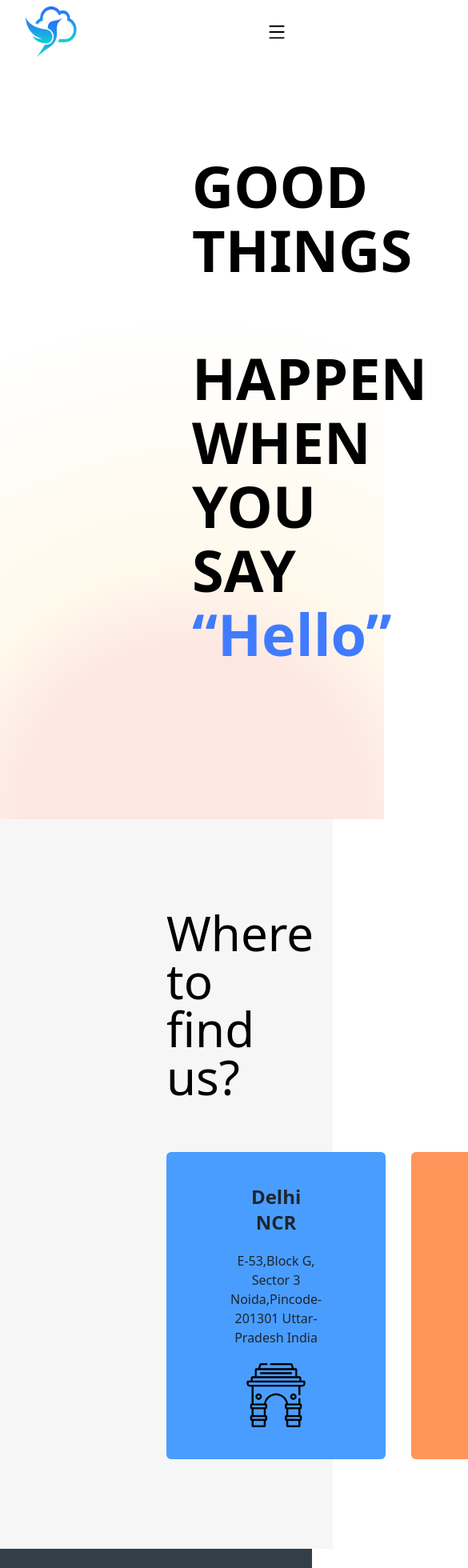
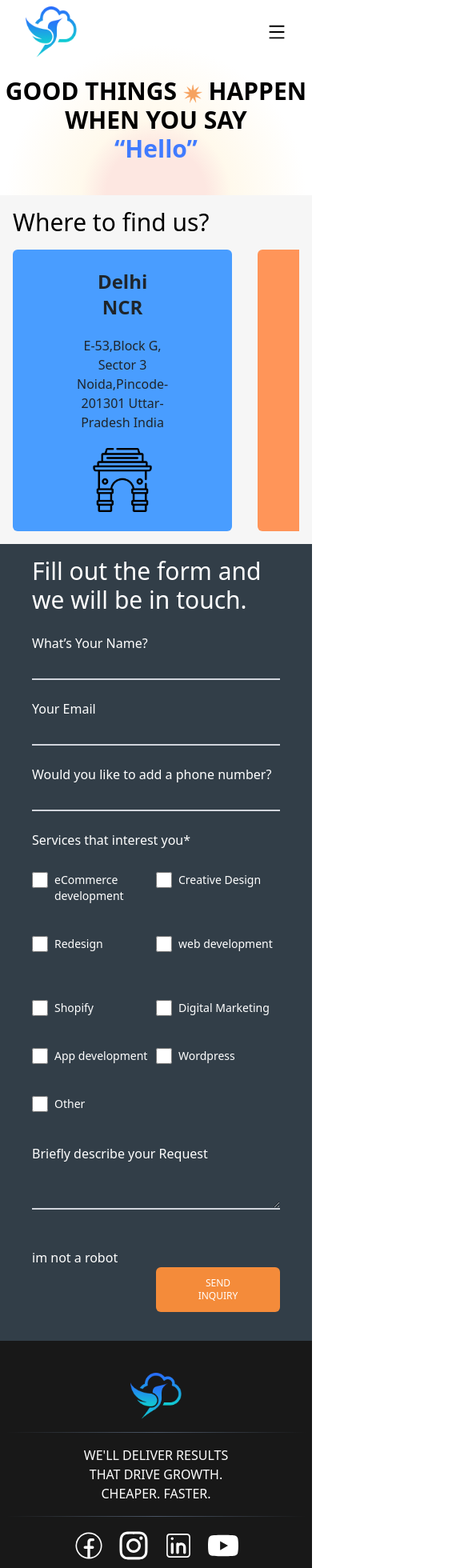
Before and after one commit to sachinchauhan4141/CloudSparrow, a React (Vite) app: page /contact in a window 390 px wide. Shown: the top 1960 px of the page at 80% size, 585 px wide, since content can reach past the window. Built offline with nearby package versions, Linux system fonts and the light colour scheme.

Commit message:
made footer,about,service,contact responsive

```diff
--- a/src/components/Common/Footer.jsx
+++ b/src/components/Common/Footer.jsx
@@ -7,27 +7,29 @@ import { Link } from "react-router-dom";
 const Footer = () => {
   return (
     <>
-      <div className="flex flex-col justify-between bg-[#181818] text-white px-24 h-[70vh]">
-        <div className="flex justify-evenly items-center h-[40%]">
-          <div className="flex flex-col items-center justify-center h-full w-full">
+      <div className="flex flex-col justify-between bg-[#181818] text-white px-2 lg:px-24 lg:h-[70vh] lg:pt-0 pt-10">
+        <div className="flex flex-col lg:flex-row justify-evenly items-center h-[40%]">
+          <div className="flex lg:flex-col items-center justify-center h-full w-full">
             <img
               src="/cloudsparrow-all-img/logo.png"
               alt="Cloud Sparrow"
               className="w-16 mb-4"
             />
           </div>
-          <div className="h-full border-dotted bg-gradient-to-b w-[1px] from-[#55555500] via-gray-600 to-gray-600 text-transparent">
+          <div className="block lg:hidden w-full border-dotted bg-gradient-to-r h-[1px] from-[#55555500] via-gray-600 to-[#55555500]" />
+          <div className="hidden lg:block h-full border-dotted bg-gradient-to-b w-[1px] from-[#55555500] via-gray-600 to-gray-600 text-transparent">
             .
           </div>
-          <div className="flex flex-col items-center justify-center h-full w-full text-[#FFFFFF]">
-            <p className="font-medium text-lg">WE'LL DELIVER RESULTS</p>
-            <p className="font-medium text-lg">THAT DRIVE GROWTH.</p>
-            <p className="font-medium text-lg">CHEAPER. FASTER.</p>
+          <div className="my-4 lg:my-0 flex flex-col items-center justify-center h-full w-full text-[#FFFFFF]">
+            <p className="font-medium lg:text-lg">WE'LL DELIVER RESULTS</p>
+            <p className="font-medium lg:text-lg">THAT DRIVE GROWTH.</p>
+            <p className="font-medium lg:text-lg">CHEAPER. FASTER.</p>
           </div>
-          <div className="h-full border-dotted bg-gradient-to-b w-[1px] from-[#55555500] via-gray-600 to-gray-600 text-transparent">
+          <div className="block lg:hidden w-full border-dotted bg-gradient-to-r h-[1px] from-[#55555500] via-gray-600 to-[#55555500]" />
+          <div className="hidden lg:block h-full border-dotted bg-gradient-to-b w-[1px] from-[#55555500] via-gray-600 to-gray-600 text-transparent">
             .
           </div>
-          <div className="flex justify-center items-center space-x-4 text-[40px] h-full w-full">
+          <div className="my-4 lg:my-0 flex justify-center items-center space-x-4 text-[40px] h-full w-full">
             <a divef="#">
               <CiFacebook />
             </a>
@@ -43,7 +45,7 @@ const Footer = () => {
           </div>
         </div>
         <div className="w-full border-dotted bg-gradient-to-r h-[1px] from-[#55555500] via-gray-600 to-[#55555500]" />
-        <div className="flex justify-evenly items-center h-[40%]">
+        <div className="lg:my-0 my-4 flex flex-col lg:flex-row lg:gap-0 gap-4 justify-evenly items-center h-[40%]">
           <div className="flex flex-col gap-1 items-center justify-center h-full w-full">
             <div className="bg-blue-600 p-3 rounded-full text-xl">
               <FaPhoneAlt />
@@ -51,7 +53,8 @@ const Footer = () => {
             <p className="text-gray-300 mt-2">CALL NOW:</p>
             <p className="font-medium">+91 704 266 2801</p>
           </div>
-          <div className="h-full border-dotted bg-gradient-to-t w-[1px] from-[#55555500] via-gray-600 to-gray-600 text-transparent">
+          <div className="block lg:hidden w-full border-dotted bg-gradient-to-r h-[1px] from-[#55555500] via-gray-600 to-[#55555500]" />
+          <div className="hidden lg:block h-full border-dotted bg-gradient-to-t w-[1px] from-[#55555500] via-gray-600 to-gray-600 text-transparent">
             .
           </div>
           <div className="flex flex-col items-center gap-1 justify-center h-full w-full">
@@ -61,7 +64,8 @@ const Footer = () => {
             <p className="mt-2 text-[#FFFBF0] font-medium">1125, NE 125TH ST</p>
             <p className="text-[#FFFBF0] font-medium">NORTH MIAMI FL 33161</p>
           </div>
-          <div className="h-full border-dotted bg-gradient-to-t w-[1px] from-[#55555500] via-gray-600 to-gray-600 text-transparent">
+          <div className="block lg:hidden w-full border-dotted bg-gradient-to-r h-[1px] from-[#55555500] via-gray-600 to-[#55555500]" />
+          <div className="hidden lg:block h-full border-dotted bg-gradient-to-t w-[1px] from-[#55555500] via-gray-600 to-gray-600 text-transparent">
             .
           </div>
           <div className="flex flex-col items-center gap-1 justify-center h-full w-full">
@@ -73,16 +77,28 @@ const Footer = () => {
           </div>
         </div>
         <div className="w-full border-dotted bg-gradient-to-r h-[1px] from-[#55555500] via-gray-600 to-[#55555500]" />
-        <div className="flex flex-col justify-center items-center h-[20%]">
-          <div className="flex text-[#FFFFFF] items-center justify-evenly gap-14 text-xs font-medium h-full">
-            <Link className="cursor-pointer" to={"/"}>HOME</Link>
-            <Link className="cursor-pointer" to={"/about"}>ABOUT</Link>
-            <Link className="cursor-pointer" to={"/services"}>SERVICES</Link>
-            <Link className="cursor-pointer" to={"/portfolio"}>PORTFOLIO</Link>
-            <Link className="cursor-pointer" to={"/careers"}>CAREERS</Link>
-            <Link className="cursor-pointer" to={"/contact"}>CONTACT</Link>
+        <div className="lg:my-0 my-4 flex flex-col justify-center items-center h-[20%]">
+          <div className="hidden lg:flex text-[#FFFFFF] items-center justify-evenly gap-14 text-xs font-medium h-full">
+            <Link className="cursor-pointer" to={"/"}>
+              HOME
+            </Link>
+            <Link className="cursor-pointer" to={"/about"}>
+              ABOUT
+            </Link>
+            <Link className="cursor-pointer" to={"/services"}>
+              SERVICES
+            </Link>
+            <Link className="cursor-pointer" to={"/portfolio"}>
+              PORTFOLIO
+            </Link>
+            <Link className="cursor-pointer" to={"/careers"}>
+              CAREERS
+            </Link>
+            <Link className="cursor-pointer" to={"/contact"}>
+              CONTACT
+            </Link>
           </div>
-          <div className="w-full border-dotted bg-gradient-to-r h-[1px] from-[#55555500] via-gray-600 to-[#55555500]" />
+          <div className="hidden lg:block w-full border-dotted bg-gradient-to-r h-[1px] from-[#55555500] via-gray-600 to-[#55555500]" />
           <div className="h-full flex items-center justify-center">
             <div className="text-xs">
               <p>2025 © Cloud Sparrow Technology LLP All Rights Reserved</p>
--- a/src/components/Contact/Contact.jsx
+++ b/src/components/Contact/Contact.jsx
@@ -3,17 +3,25 @@ import React from "react";
 const Contact = () => {
   return (
     <div>
-      <div className="text-center py-48 px-60 bg-[radial-gradient(circle_at_bottom,#FDE7E1_20%,#FFF9EC_30%,#FFFFFF_60%)]">
-        <h1 className="text-7xl font-bold leading-20">
-          GOOD THINGS <img src="cloudsparrow-all-img/orangestar.png" alt="" className="inline size-16"/> HAPPEN <br /> WHEN YOU SAY
+      <div className="text-center pt-24 pb-10 lg:py-48 lg:px-60 bg-[radial-gradient(circle_at_bottom,#FDE7E1_20%,#FFF9EC_30%,#FFFFFF_60%)]">
+        <h1 className="text-3xl lg:text-7xl font-bold lg:leading-20">
+          GOOD THINGS{" "}
+          <img
+            src="cloudsparrow-all-img/orangestar.png"
+            alt=""
+            className="inline lg:size-16 size-6"
+          />{" "}
+          HAPPEN <br /> WHEN YOU SAY
           <p className="text-[#407BFF]">“Hello”</p>
         </h1>
       </div>
-      <div className="py-28 px-52 bg-[#F6F6F6]">
+      <div className="p-4 lg:py-28 lg:px-52 bg-[#F6F6F6]">
         <div>
-          <h1 className="text-6xl font-medium">Where to find us?</h1>
+          <h1 className="text-3xl lg:text-6xl font-medium">
+            Where to find us?
+          </h1>
         </div>
-        <div className="flex gap-8 mt-16">
+        <div className="flex gap-8 mt-4 lg:mt-16 overflow-scroll">
           <Card
             title={"Delhi NCR"}
             color={"#499DFF"}
@@ -31,15 +39,15 @@ const Contact = () => {
           />
         </div>
       </div>
-      <div className="bg-[#323E48] text-[#FFFFFF] flex flex-col justify-center items-center py-20">
-        <div className="py-4 my-2">
-          <h1 className="text-4xl font-medium">
+      <div className="bg-[#323E48] text-[#FFFFFF] flex flex-col justify-center items-center py-4">
+        <div className="lg:py-4 lg:my-2 px-10 lg:px-0">
+          <h1 className="text-3xl lg:text-4xl font-medium">
             Fill out the form and we will be in touch.
           </h1>
         </div>
-        <div className="min-w-2xl px-2">
+        <div className="lg:min-w-2xl lg:px-2 px-10">
           <form className="mx-auto w-full">
-            <div className="flex flex-col w-full mb-5 my-12 gap-2">
+            <div className="flex flex-col w-full mb-5 my-6 lg:my-12 gap-2">
               <label htmlFor="name">What’s Your Name?</label>
               <input
                 type="text"
@@ -50,7 +58,7 @@ const Contact = () => {
                 required
               />
             </div>
-            <div className="flex flex-col w-full mb-5 my-12 gap-2">
+            <div className="flex flex-col w-full mb-5 my-6 lg:my-12 gap-2">
               <label htmlFor="email">Your Email</label>
               <input
                 type="email"
@@ -61,7 +69,7 @@ const Contact = () => {
                 required
               />
             </div>
-            <div className="flex flex-col w-full mb-5 my-12 gap-2">
+            <div className="flex flex-col w-full mb-5 my-6 lg:my-12 gap-2">
               <label htmlFor="number">
                 Would you like to add a phone number?
               </label>
@@ -74,9 +82,9 @@ const Contact = () => {
                 required
               />
             </div>
-            <div className="flex flex-col w-full mb-5 my-12 gap-2">
+            <div className="flex flex-col w-full mb-5 my-6 lg:my-12 gap-2">
               <p>Services that interest you*</p>
-              <div className="grid grid-cols-3 grid-rows-3">
+              <div className="grid grid-cols-2 grid-rows-2 lg:grid-cols-3 lg:grid-rows-3">
                 <div className="flex items-start my-5">
                   <div className="flex items-center h-5">
                     <input
@@ -223,13 +231,13 @@ const Contact = () => {
                 </div>
               </div>
             </div>
-            <div className="flex flex-col w-full mb-5 my-12 gap-2">
-              <label htmlFor="email">Briefly describe your Request</label>
-              <input
-                type="email"
-                name="email"
-                id="email"
-                className="h-16 bg-transparent border-0 border-b-2 border-gray-300 appearance-none focus:outline-none focus:ring-0 peer"
+            <div className="flex flex-col w-full lg:mb-5 lg:my-12 gap-2">
+              <label htmlFor="description">Briefly describe your Request</label>
+              <textarea
+                type="description"
+                name="description"
+                id="description"
+                className="bg-transparent border-0 border-b-2 border-gray-300 appearance-none focus:outline-none focus:ring-0 peer"
                 placeholder=" "
                 required
               />
@@ -256,7 +264,7 @@ const Card = ({ title, color, image }) => {
   return (
     <div
       style={{ backgroundColor: color }}
-      className="text-[#1F252B] rounded-md text-center px-20 py-10"
+      className="text-[#1F252B] rounded-md text-center py-6 px-20 lg:py-10"
     >
       <div>
         <h1 className="text-2xl font-bold">{title}</h1>
--- a/vite.config.js
+++ b/vite.config.js
@@ -1,9 +1,11 @@
-import { defineConfig } from 'vite'
-import react from '@vitejs/plugin-react'
-import tailwindcss from '@tailwindcss/vite'
+import { defineConfig } from "vite";
+import react from "@vitejs/plugin-react";
+import tailwindcss from "@tailwindcss/vite";
 
 // https://vite.dev/config/
 export default defineConfig({
-  plugins: [react(),tailwindcss(),],
-
-})
+  plugins: [react(), tailwindcss()],
+  server: {
+    host: true, // or your computer's IP address if needed [1, 2, 6]
+  },
+});
```
Also changed, not shown: src/components/About/About.jsx (+36 -35 lines), src/components/Common/CraftProduct.jsx (+12 -12 lines), src/components/Services/DevCulture.jsx (+6 -4 lines), src/components/Services/ServiceSection.jsx (+5 -5 lines), src/components/Services/Services.jsx (+10 -12 lines).
